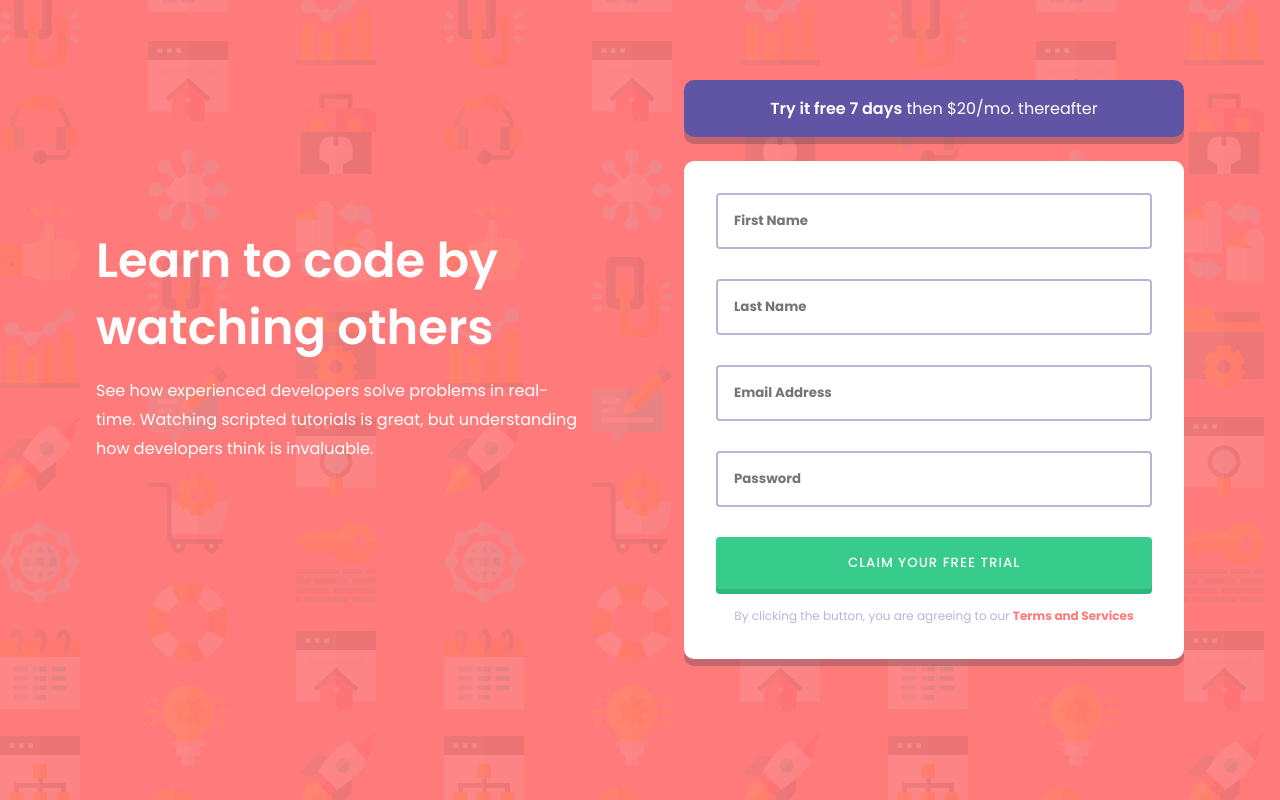
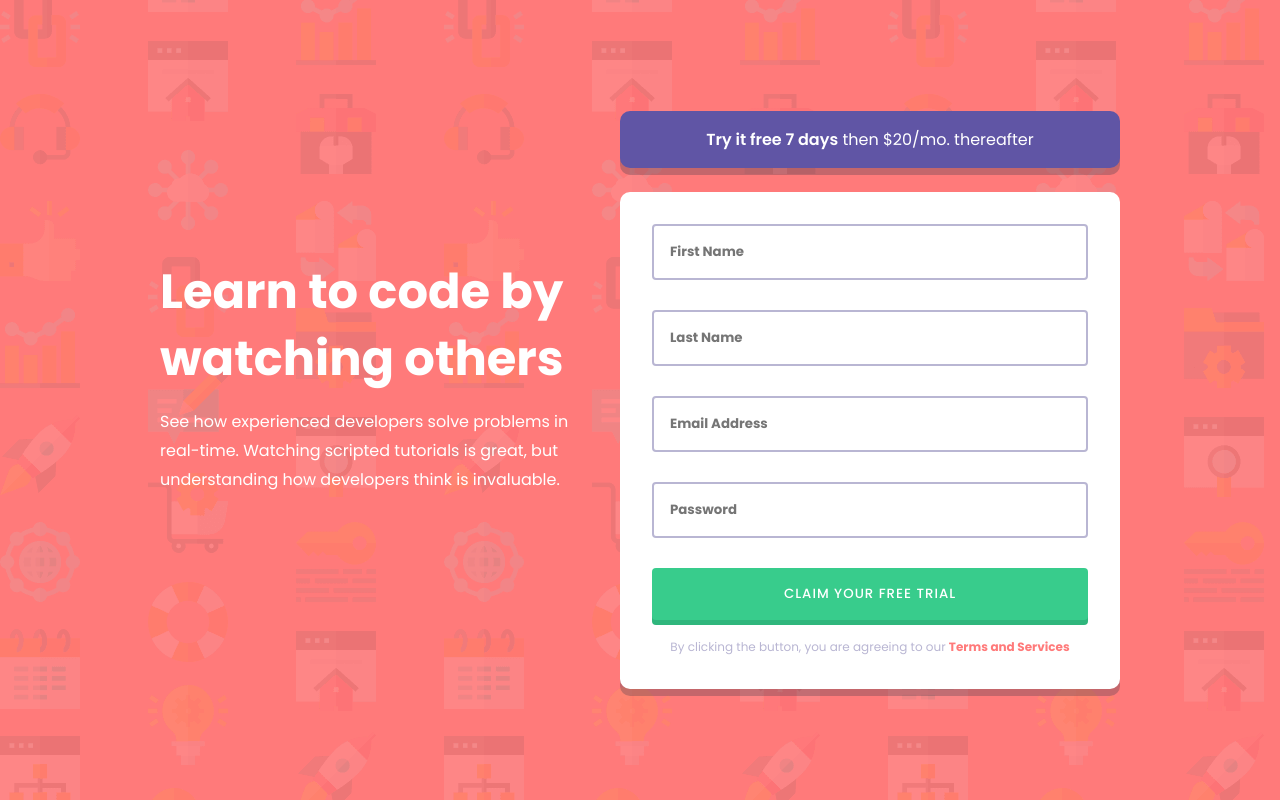
Before and after one commit to samzyconcepts/signup-form, a plain HTML site: page index.html in a window 1280 px wide. Drawn offline with Linux system fonts and the light colour scheme.

Commit message:
restructure

```diff
--- a/css/main.scss
+++ b/css/main.scss
@@ -21,7 +21,7 @@ body {
 	background: url(../images/bg-intro-mobile.png) $Red;
 
 	.container {
-		width: 85%;
+		max-width: 85%;
 		margin: 5rem auto;
 		display: flex;
 		flex-direction: column;
@@ -38,7 +38,7 @@ body {
 		line-height: 1.4;
 		padding-bottom: 1rem;
 		font-size: 2rem;
-		font-weight: 600;
+		font-weight: 700;
 	}
 	p {
 		text-align: center;
@@ -139,12 +139,15 @@ body {
 	}
 }
 
-@media (min-width: 500px) {
+@media (min-width: 900px) {
 	body {
 		background: url(../images/bg-intro-desktop.png) $Red;
 		.container {
+			max-width: 75%;
 			flex-direction: row;
-			gap: 100px;
+			height: 100vh;
+			margin: 0 auto;
+			gap: 15px;
 		}
 	}
 	.left {
--- a/main.js
+++ b/main.js
@@ -3,6 +3,8 @@ const firstName = document.querySelector('#firstName'),
   email = document.querySelector('#email'),
   password = document.querySelector('#password');
 
+
+// target the form for submission
 document.querySelector('#form').addEventListener('submit', function (e) {
   e.preventDefault();
 
@@ -10,6 +12,8 @@ document.querySelector('#form').addEventListener('submit', function (e) {
   checkInput();
 })
 
+
+// inputs function
 function checkInput() {
   const firstNameValue = firstName.value.trim(),
     lastNameValue = lastName.value.trim(),
```
Also changed, not shown: css/main.css, 1 other file.
